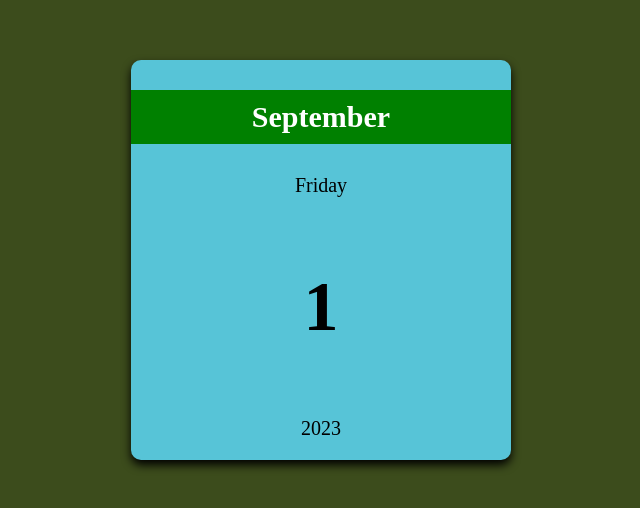
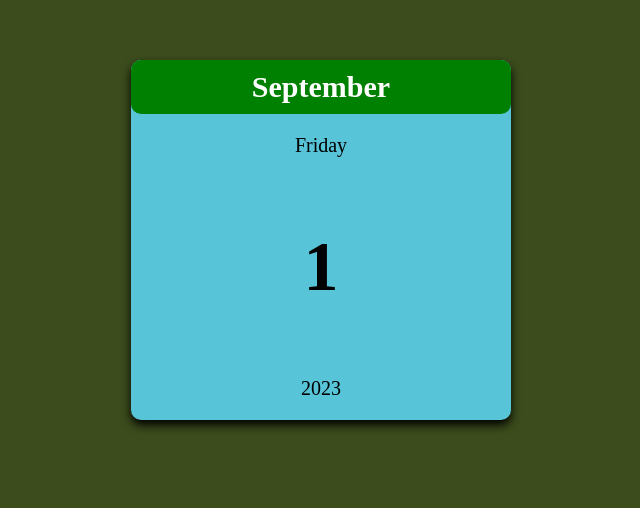
Before and after one commit to Sudarshan34/calender-js, a plain HTML site: page index.html in a window 1280 px wide. Shown: the part 140-648 px from the top of the page, without its empty margins (319-959 px from the left). Drawn offline with Linux system fonts and the light colour scheme.

Commit message:
adding my calender assignment in js

```diff
--- a/index.html
+++ b/index.html
@@ -12,7 +12,6 @@
             display: flex;
             justify-content: center;
             align-items: center;
-            height: 100%;
             background-color: rgb(60, 76, 28);
             box-sizing: border-box;
         }
@@ -23,20 +22,22 @@
             box-shadow: 0 5px 10px 0px black;
             text-align: center;
             border-radius: 10px;
-
         }
 
         .month {
             background-color: green;
             color: white;
             padding: 10px;
+            margin-bottom: 10px;
+            margin-top: 0;
             font-size: 30px;
             font-weight: bold;
+            border-radius: 10px;
         }
 
         .day {
             font-size: 20px;
-            color: black;
+
         }
 
         .date {
```
